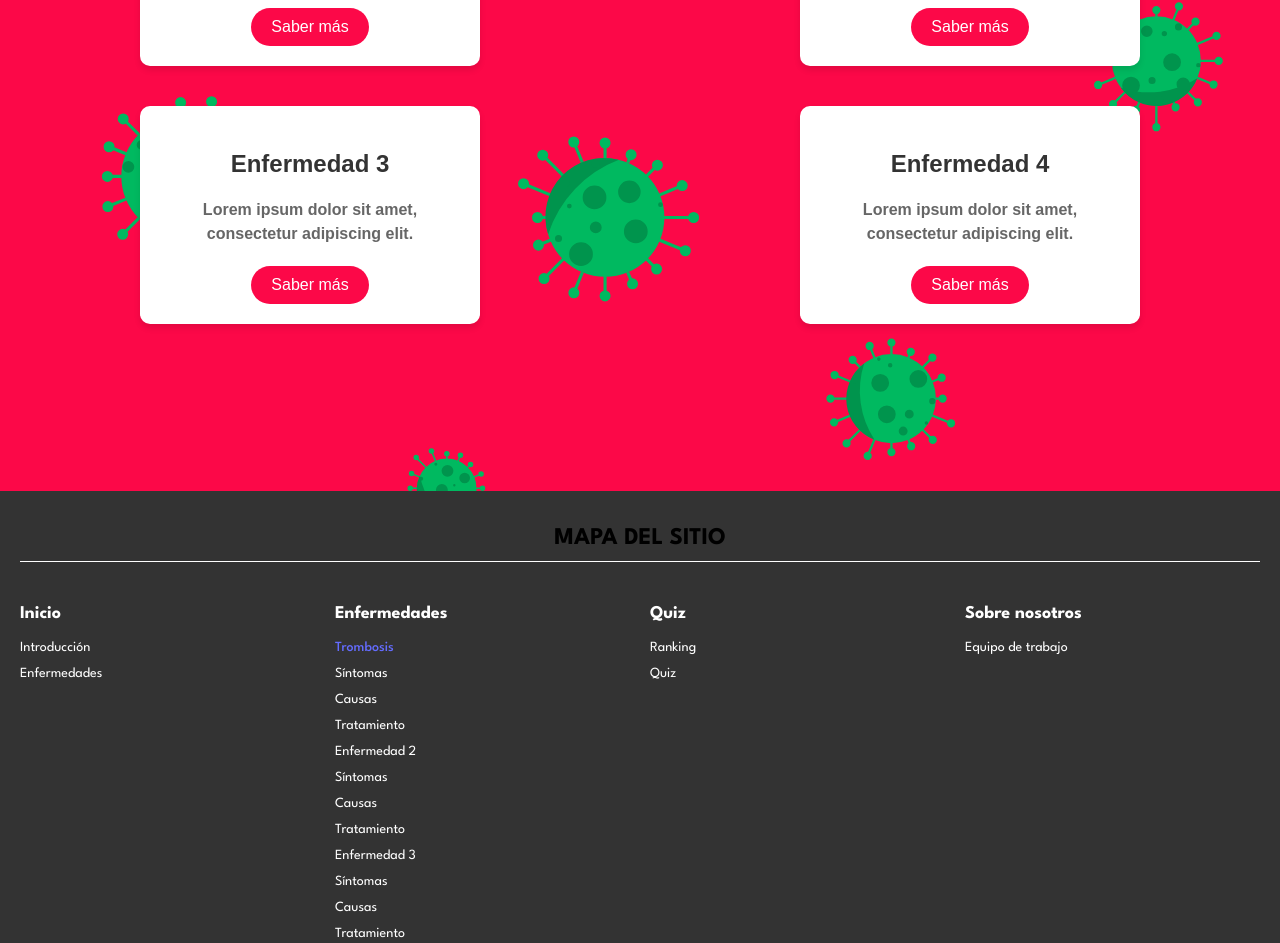
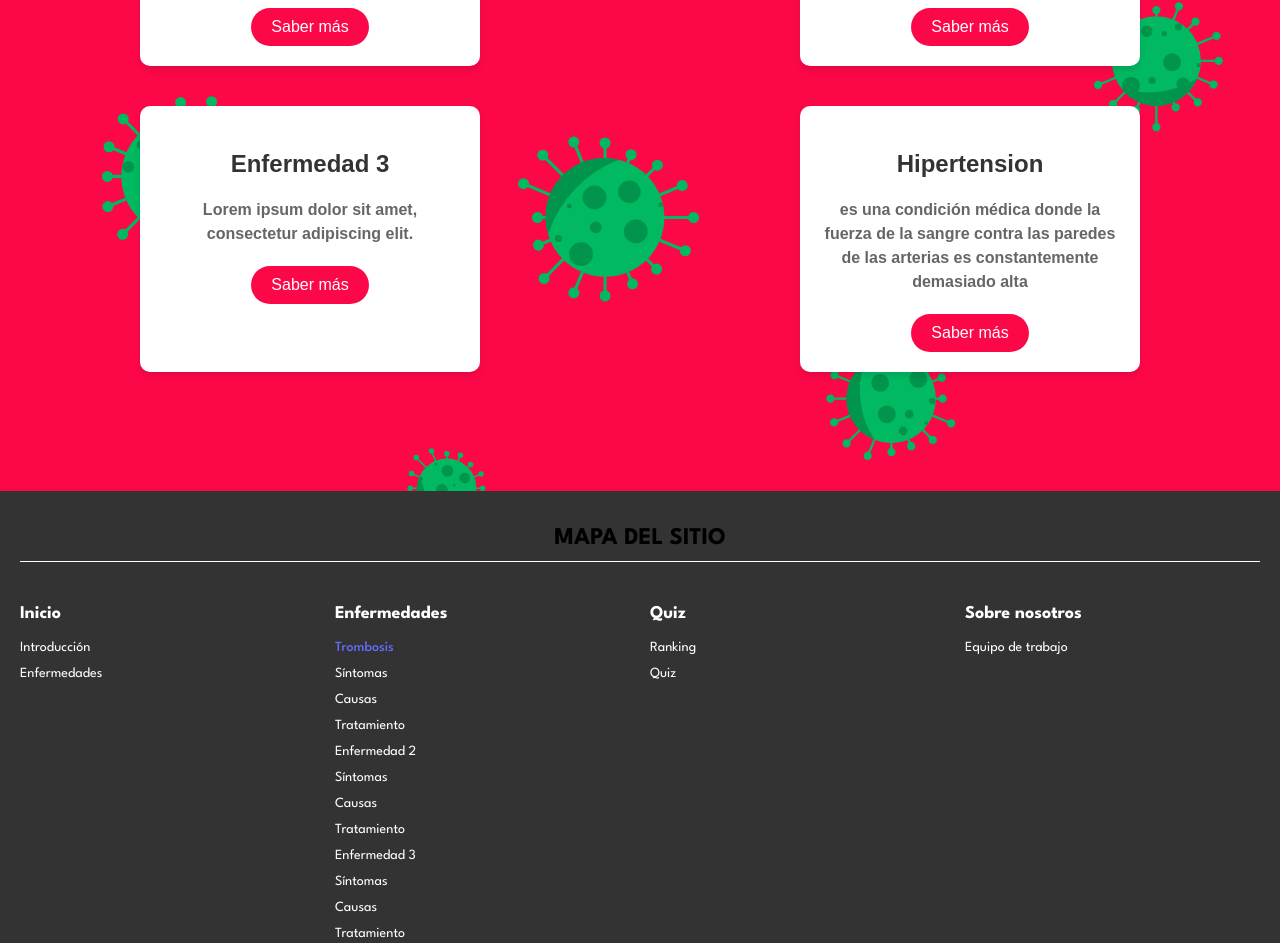
Before and after one commit to jonarcasdev/MedVoxel, a React (Vite) app: page / in a window 1280 px wide. Shown: the part 1971-2914 px from the top of the page. Built offline with nearby package versions, Linux system fonts and the light colour scheme; no server answers; a web font is replaced by a local one.

Commit message:
3D model added

```diff
--- a/src/layout/Header/Header.jsx
+++ b/src/layout/Header/Header.jsx
@@ -32,7 +32,7 @@ const Header = () => {
                         <a href="/enfermedades/trombosis">Trombosis</a>
                         <a href="/enfermedades/respiratorias">Respiratorias</a>
                         <a href="/enfermedades/infecciosas">Infecciosas</a>
-                        <a href="/enfermedades/mentales">Mentales</a>
+                        <a href="/enfermedades/hipertension">Hipertension</a>
                     </div>
                 </div>
                 <a href="/quiz">Quiz</a>
--- a/src/main.jsx
+++ b/src/main.jsx
@@ -7,6 +7,7 @@ import About from './pages/About/About.jsx'
 import NotFound from './pages/not-found/NotFound.jsx'
 import Enfermedades from './pages/Enfermedades/Enfermedades.jsx'
 import Trombosis from './pages/Enfermedades/Trombosis/Trombosis.jsx'
+import Hipertension from './pages/Enfermedades/Hipertension/Hipertension.jsx'
 import { BrowserRouter, Route, Routes } from 'react-router'
 import Layout from './layout/Layout.jsx'
 import Login from './pages/Crud/Login/Login.jsx'
@@ -20,6 +21,7 @@ createRoot(document.getElementById('root')).render(
         <Route path='/quiz' element={<Quiz />} />
         <Route path='/enfermedades' element={<Enfermedades />}>
           <Route path='/enfermedades/trombosis' element={<Trombosis />} />
+          <Route path='/enfermedades/hipertension' element={<Hipertension />} />
         </Route>
         <Route path='/about' element={<About />} />
 
--- /dev/null
+++ b/src/pages/Enfermedades/Hipertension/Hipertension.css
@@ -0,0 +1,3 @@
+h1{
+    color: black;
+}
--- /dev/null
+++ b/src/pages/Enfermedades/Hipertension/Hipertension.jsx
@@ -0,0 +1,52 @@
+import "./Hipertension.css";
+import { Canvas } from "@react-three/fiber";
+import { OrbitControls } from "@react-three/drei";
+
+import { useGLTF } from "@react-three/drei";
+
+import { useRef } from "react";
+import Heart2 from "../../models3d/Heart2";
+
+const Hipertension = () => {
+
+    // Referencia para la sección a la que se desplazará
+    const leerMas = useRef(null);
+
+    // Función para manejar el scroll
+    const handleScroll = () => {
+        leerMas.current.scrollIntoView({ behavior: "smooth" });
+    };
+    return (
+        <div>
+            <h1>Hipertension</h1>
+            <Canvas
+                camera={{ position: [2, 0, 5] }}
+                style={{ height: "600px" }} // Adjust the height here
+            >
+                <OrbitControls enableZoom={false} />
+                <ambientLight intensity={0.7} />
+                <directionalLight position={[5, 5, 10]} intensity={1} />
+                <mesh>
+                    <Heart2 />
+                </mesh>
+            </Canvas>
+            <button className="scroll-button" onClick={handleScroll}>
+                Leer más
+            </button>
+            {/* Sección a la que se desplazará */}
+            <div className="cuadro2" ref={leerMas}>
+                <p>Mas informacion sobre la Hipertension</p>
+            </div>
+
+
+
+        </div>
+    );
+
+
+
+
+};
+
+
+export default Hipertension;
--- a/src/pages/Home/Home.jsx
+++ b/src/pages/Home/Home.jsx
@@ -71,9 +71,18 @@ const Home = () => {
                                 <button className="card-button">Saber más</button>
                             </div>
                             <div className="card">
-                                <h2>Enfermedad 4</h2>
-                                <p>Lorem ipsum dolor sit amet, consectetur adipiscing elit.</p>
-                                <button className="card-button">Saber más</button>
+                                <h2>Hipertension </h2>
+                                <p>es una condición médica donde la fuerza de la sangre contra
+                                    las paredes de las arterias es constantemente demasiado alta</p>
+                                    <button
+                                    className="card-button"
+                                    onClick={() => {
+                                        window.scrollTo({ top: 0, behavior: "smooth" }); // Desplaza hacia arriba
+                                        navigate("/enfermedades/hipertension"); // Navega a la nueva página
+                                    }}
+                                >
+                                    Saber más
+                                </button>
                             </div>
                         </div>
                     </div>
--- /dev/null
+++ b/src/pages/models3d/Heart2.jsx
@@ -0,0 +1,19 @@
+import {useGLTF} from '@react-three/drei';
+import { useEffect } from 'react';
+
+const Heart2 = () => {
+    const heartModel = useGLTF('/models-3d/heart2.glb');
+
+
+
+    return(
+        <mesh>
+            <primitive object = {heartModel.scene}/>
+        </mesh>
+    );
+
+};
+
+export default Heart2;
+
+useGLTF.preload('/models/heart2.glb');
```
Also changed, not shown: 1 other file (tests, documents, lock files or other folders).
